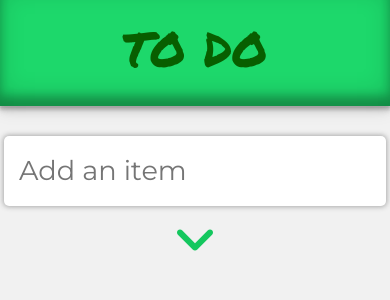
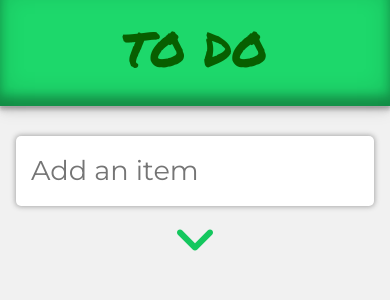
Before and after one commit to btl28/Todo-list, a React (Create React App) app: page / in a window 390 px wide. Shown: the top 300 px of the page. Built offline with nearby package versions, Linux system fonts and the light colour scheme.

Commit message:
Remove margin on the right side of the screen.

```diff
--- a/src/styles.css
+++ b/src/styles.css
@@ -27,6 +27,10 @@ body {
 }
 
 /* Form */
+
+.row {
+    margin: 0;
+}
 
 form.create-note {
     position: relative;
@@ -145,6 +149,10 @@ form.create-note button:active {
         font-size: 1.7rem;
     }
 
+    .item-input {
+        width: 100%;
+    }
+
     form.create-note i {
         height: 40px;
         bottom: 11px;
```
